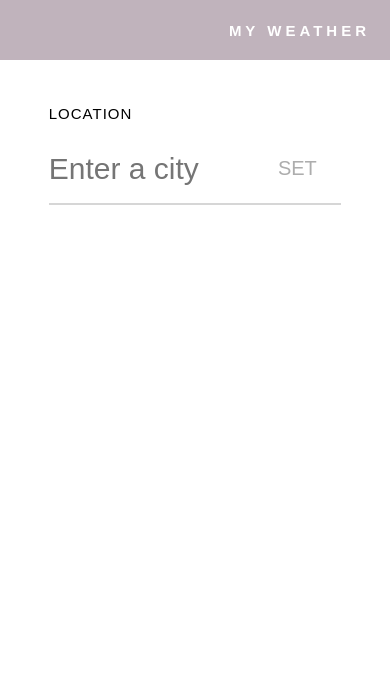
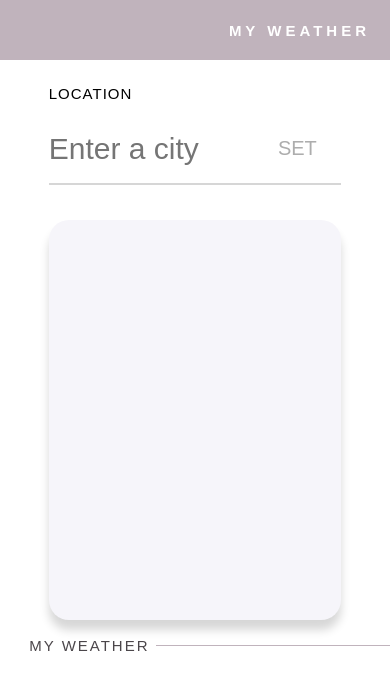
Before and after one commit to BrandonPascutoi/Weather-App, a plain HTML site: page index.html in a window 390 px wide. Drawn offline with Linux system fonts and the light colour scheme; a web font is replaced by a local one.

Commit message:
finished basic design for iPhone SE

```diff
--- a/index.html
+++ b/index.html
@@ -23,5 +23,14 @@
             </span>
         </div>
     </section>
+    <section class="weather-information">
+        <div class="detail-container">
+
+        </div>
+    </section>
+    <footer>
+        <a href="index.html"><p>MY WEATHER</p></a>
+        <div></div>
+    </footer>
 </body>
 </html>
--- a/style.css
+++ b/style.css
@@ -71,7 +71,7 @@ nav a {
     align-items: center;
     justify-content: center;
     position: relative;
-    top: 45px;
+    top: 25px;
     letter-spacing: 1px;
 }
 
@@ -107,3 +107,46 @@ nav a {
     color: #adadad;
     cursor: pointer;
 }
+
+.weather-information {
+    height: 20rem;
+    width: 100%;
+    position: relative;
+    top: 60px;
+    display: flex;
+    align-items: center;
+    justify-content: center;
+}
+
+.weather-information .detail-container {
+    height: 100%;
+    width: 75%;
+    background: white;
+    border-radius: 1rem;
+    background: #f6f5fa;
+    box-shadow: 0 10px 10px 0 rgb(0 0 0 / 16%);
+}
+
+footer {
+    position: relative;
+    top: 65px;
+    width: 100%;
+    height: 2rem;
+    display: flex;
+    align-items: center;
+    justify-content: space-between;
+    font-size: 0.75rem;
+}
+
+footer a {
+    letter-spacing: 2px;
+    position: relative;
+    left: 7.5%;
+    color: #4b464a;
+}
+
+footer div {
+    height: 1px;
+    width: 60%;
+    background: #c0b3bc;
+}
```
